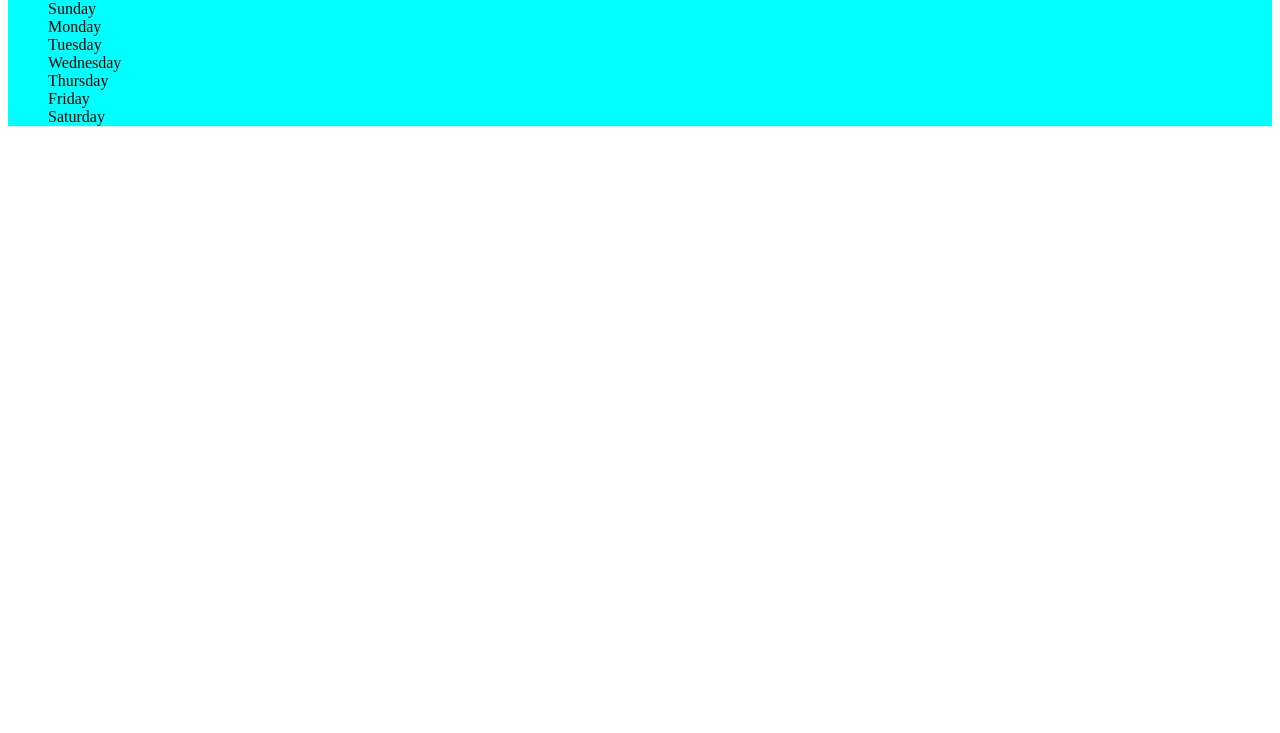
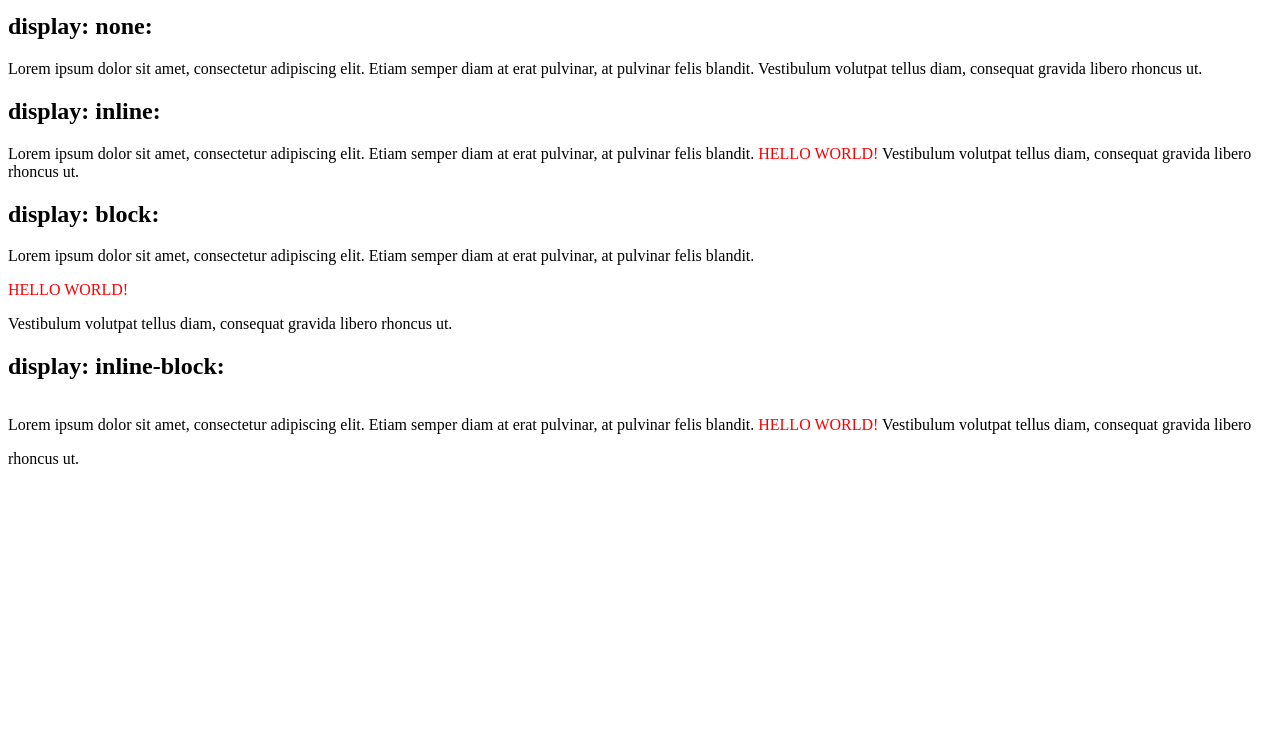
Before and after one commit to Rishav-02/web_dev_practice, a plain HTML site: page Display Property in CSS.html in a window 1280 px wide. Shown: the part 67-800 px from the top of the page. Drawn offline with Linux system fonts and the light colour scheme.

Commit message:
new file added

```diff
--- a/Display Property in CSS.html
+++ b/Display Property in CSS.html
@@ -6,54 +6,36 @@
     <meta name="viewport" content="width=device-width, initial-scale=1.0">
     <title>Display Property</title>
     <style>
-        /* li{
-            display: inline;
-        } */
-        ul.Week{
-            display: block;
-            background-color: aqua;
-        }
-        ul{
-            list-style-type: none;
-        }
-        /* li{
-            display: inline-block;
-            height: 10%;
-            width: 13%;
-        } */
+        p {color: red;}
 
-    </style>
-</head>
-<body>
-    <h2>Week Days</h2>
-    <!-- <ul>
-        <li>Sunday</li>
-        <li>Monday</li>
-        <li>Tuesday</li>
-        <li>Wednesday</li>
-        <li>Thursday</li>
-        <li>Friday</li>
-        <li>Saturday</li>
-    </ul> -->
-    <ul class="Week">
-        <li>Sunday</li>
-        <li>Monday</li>
-        <li>Tuesday</li>
-        <li>Wednesday</li>
-        <li>Thursday</li>
-        <li>Friday</li>
-        <li>Saturday</li>
-    </ul>
+        p.ex1 {display: none;}
+        p.ex2 {display: inline;}
+        p.ex3 {display: block;}
+        p.ex4 {display: inline-block;}
+        </style>
+        </head>
+        <body>
+        <h1>The display Property</h1>
 
-    <!-- <ul>
-        <li>Sunday</li>
-        <li>Monday</li>
-        <li>Tuesday</li>
-        <li>Wednesday</li>
-        <li>Thursday</li>
-        <li>Friday</li>
-        <li>Saturday</li>
-    </ul> -->
+        <h2>display: none:</h2>
+        <div>
+        Lorem ipsum dolor sit amet, consectetur adipiscing elit. Etiam semper diam at erat pulvinar, at pulvinar felis blandit. <p class="ex1">HELLO WORLD!</p> Vestibulum volutpat tellus diam, consequat gravida libero rhoncus ut.
+        </div>
+
+        <h2>display: inline:</h2>
+        <div>
+        Lorem ipsum dolor sit amet, consectetur adipiscing elit. Etiam semper diam at erat pulvinar, at pulvinar felis blandit. <p class="ex2">HELLO WORLD!</p> Vestibulum volutpat tellus diam, consequat gravida libero rhoncus ut.
+        </div>
+
+        <h2>display: block:</h2>
+        <div>
+        Lorem ipsum dolor sit amet, consectetur adipiscing elit. Etiam semper diam at erat pulvinar, at pulvinar felis blandit. <p class="ex3">HELLO WORLD!</p> Vestibulum volutpat tellus diam, consequat gravida libero rhoncus ut.
+        </div>
+
+        <h2>display: inline-block:</h2>
+        <div>
+        Lorem ipsum dolor sit amet, consectetur adipiscing elit. Etiam semper diam at erat pulvinar, at pulvinar felis blandit. <p class="ex4">HELLO WORLD!</p> Vestibulum volutpat tellus diam, consequat gravida libero rhoncus ut.
+        </div>
 
 
 </body>
```
Also changed, not shown: Important Tags.html (+1 -1 lines), video.html (deleted, +0 -24 lines).
